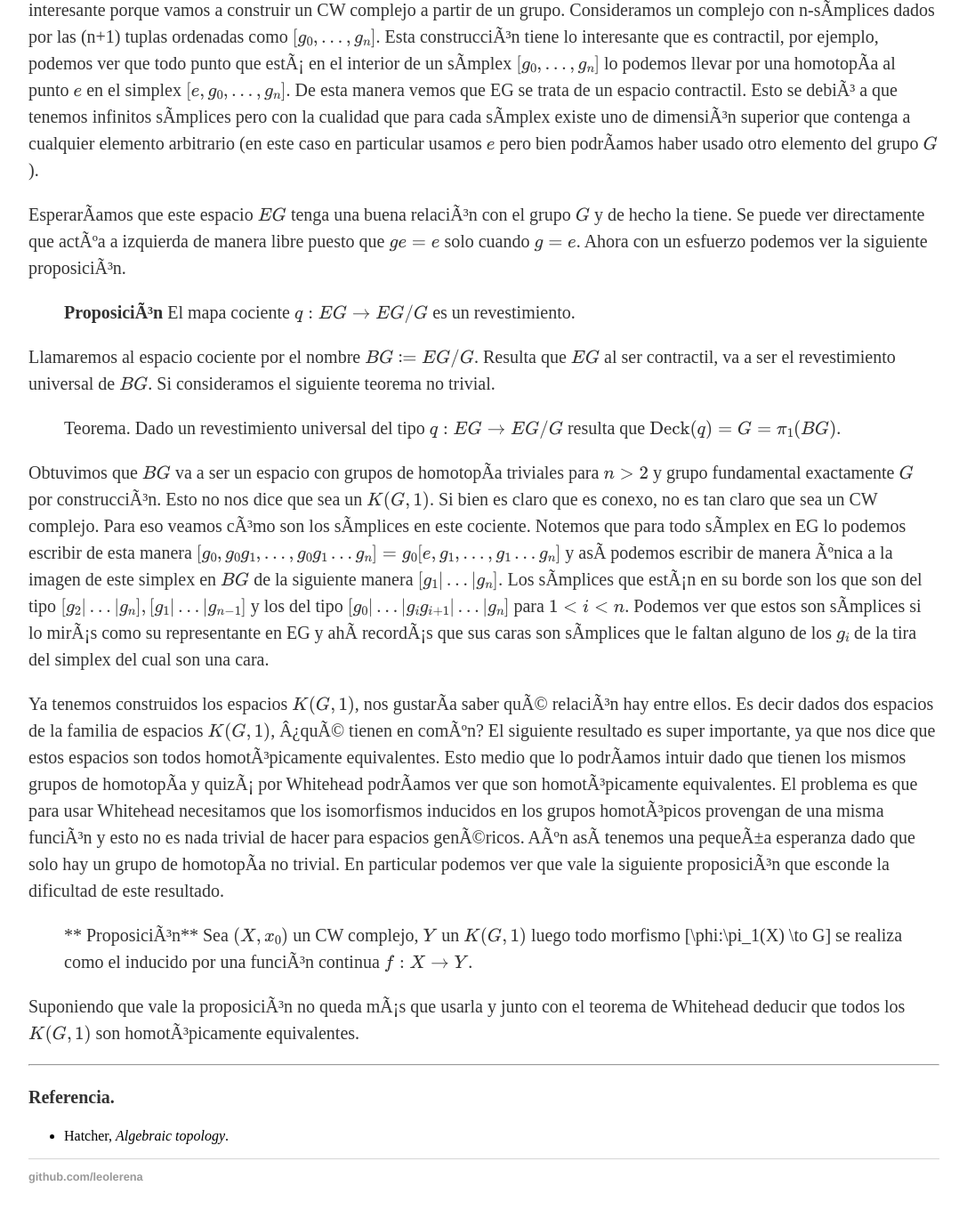
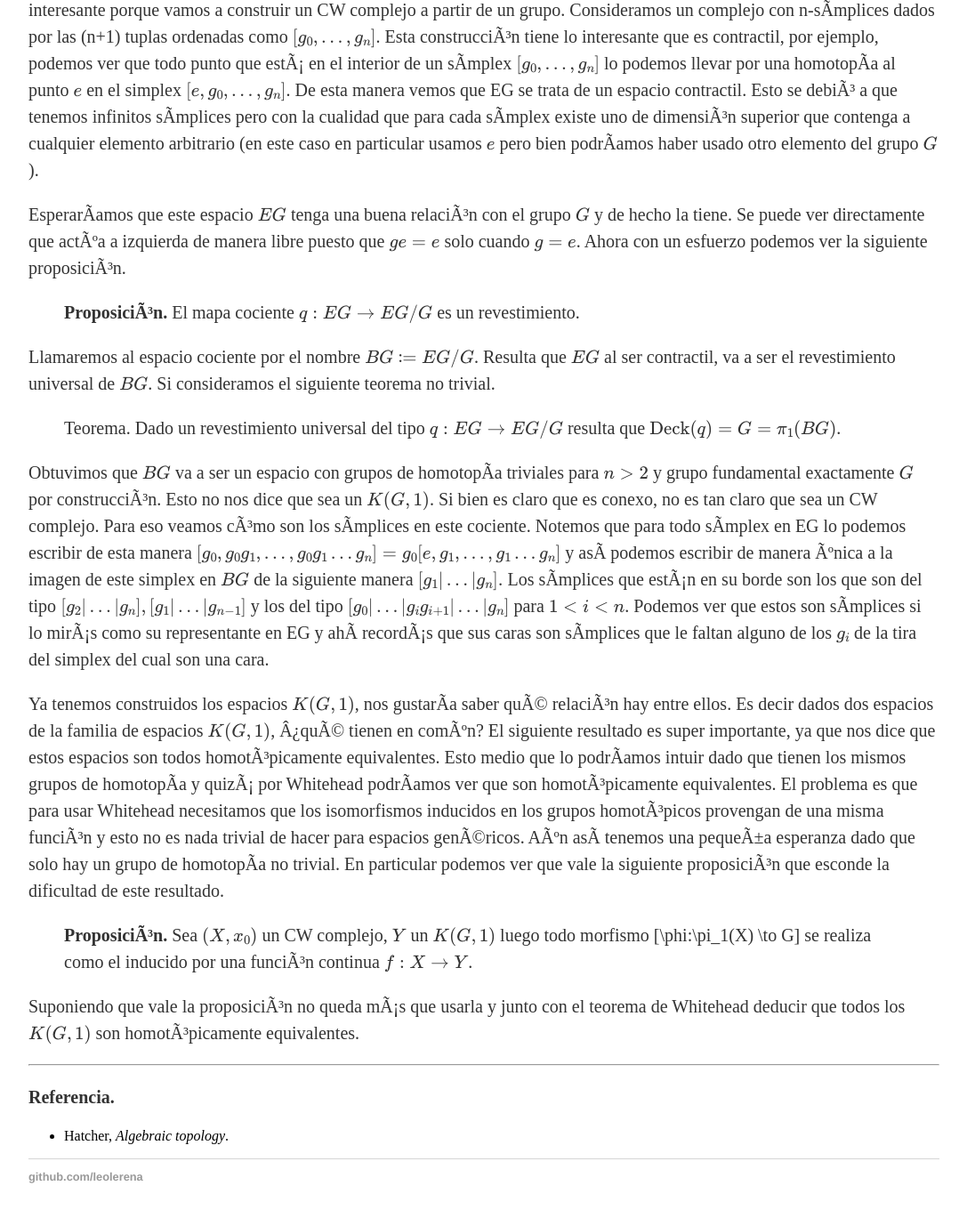
Before and after one commit to leolerena/leolerena.github.io, a Jekyll site: the page built from _posts/2020-06-04-esp-clasif.md, in a window 1280 px wide and 1400 px high, scrolled down 1523 px. Shown: the top 1369 px of the window at 89% size, without its empty margins (96-1183 px from the left). Built offline with Jekyll 4.4.1, drawn with Linux system fonts in a browser that asks for light colours; formulas are drawn with MathJax 3; a script that is not in the unit is left out.

```diff
--- a/_posts/2020-06-04-esp-clasif.md
+++ b/_posts/2020-06-04-esp-clasif.md
@@ -34,7 +34,7 @@ esto sale de que el revestimiento de un producto resulta ser el producto de los
 Ya medio que estamos en condiciones de construir un $K(G,1)$ para un grupo $G$ arbitrario. La construcción es particularmente interesante porque vamos a construir un CW complejo a partir de un grupo. Consideramos un complejo con n-símplices dados por las (n+1) tuplas ordenadas como $[g_0, \dots, g_n]$. Esta construcción tiene lo interesante que es contractil, por ejemplo, podemos ver que todo punto que está en el interior de un símplex $[g_0, \dots, g_n]$ lo podemos llevar por una homotopía al punto $e$ en el simplex $[e,g_0, \dots, g_n]$. De esta manera vemos que EG se trata de un espacio contractil. Esto se debió a que tenemos infinitos símplices pero con la cualidad que para cada símplex existe uno de dimensión superior que contenga a cualquier elemento arbitrario (en este caso en particular usamos $e$ pero bien podríamos haber usado otro elemento del grupo $G$).
 
 Esperaríamos que este espacio $EG$ tenga una buena relación con el grupo $G$ y de hecho la tiene. Se puede ver directamente que actúa a izquierda de manera libre puesto que $ge=e$ solo cuando $g=e$. Ahora con un esfuerzo podemos ver la siguiente proposición.
-> **Proposición**
+> **Proposición.**
 	El mapa cociente $q:EG \to EG/G$ es un revestimiento.
 
 Llamaremos al espacio cociente por el nombre $BG \coloneqq EG/G$. Resulta que $EG$ al ser contractil, va a ser el revestimiento universal de $BG$. Si consideramos el siguiente teorema no trivial.
@@ -50,7 +50,7 @@ $$
 
 Ya tenemos construidos los espacios $K(G,1)$, nos gustaría saber qué relación hay entre ellos. Es decir dados dos espacios de la familia de espacios $K(G,1)$, ¿qué tienen en común? El siguiente resultado es super importante, ya que nos dice que estos espacios son todos homotópicamente equivalentes. Esto medio que lo podríamos intuir dado que tienen los mismos grupos de homotopía y quizá por Whitehead podríamos ver que son homotópicamente equivalentes. El problema es que para usar Whitehead necesitamos que los isomorfismos inducidos en los grupos homotópicos provengan de una misma función y esto no es nada trivial de hacer para espacios genéricos. Aún así tenemos una pequeña esperanza dado que solo hay un grupo de homotopía no trivial. En particular podemos ver que vale la siguiente proposición que esconde la dificultad de este resultado.
 
->** Proposición**
+> **Proposición.**
 	Sea $(X,x_0)$ un CW complejo, $Y$ un $K(G,1)$ luego todo morfismo
 	\[\phi:\pi_1(X) \to G\]
 	 se realiza como el inducido por una función continua $f:X \to Y$.
```
